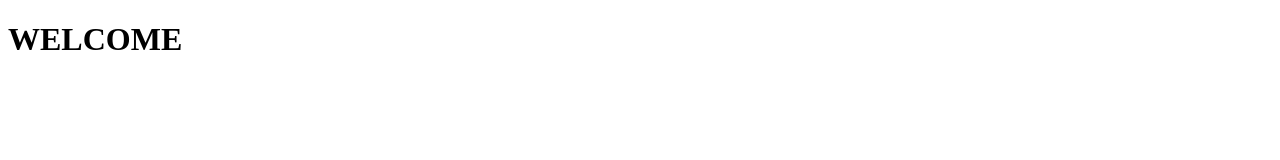
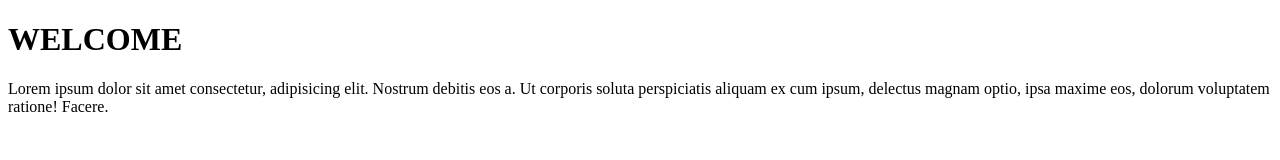
Before and after one commit to sabithajupudi/mygetrepo, a plain HTML site: page index.html in a window 1280 px wide. Drawn offline with Linux system fonts and the light colour scheme.

Commit message:
i have made necesaary changes

```diff
--- a/index.html
+++ b/index.html
@@ -6,6 +6,7 @@
 
 <body>
     <h1>WELCOME</h1>
+    <p>Lorem ipsum dolor sit amet consectetur, adipisicing elit. Nostrum debitis eos a. Ut corporis soluta perspiciatis aliquam ex cum ipsum, delectus magnam optio, ipsa maxime eos, dolorum voluptatem ratione! Facere.</p>
 
 </body>
 </html>
```
